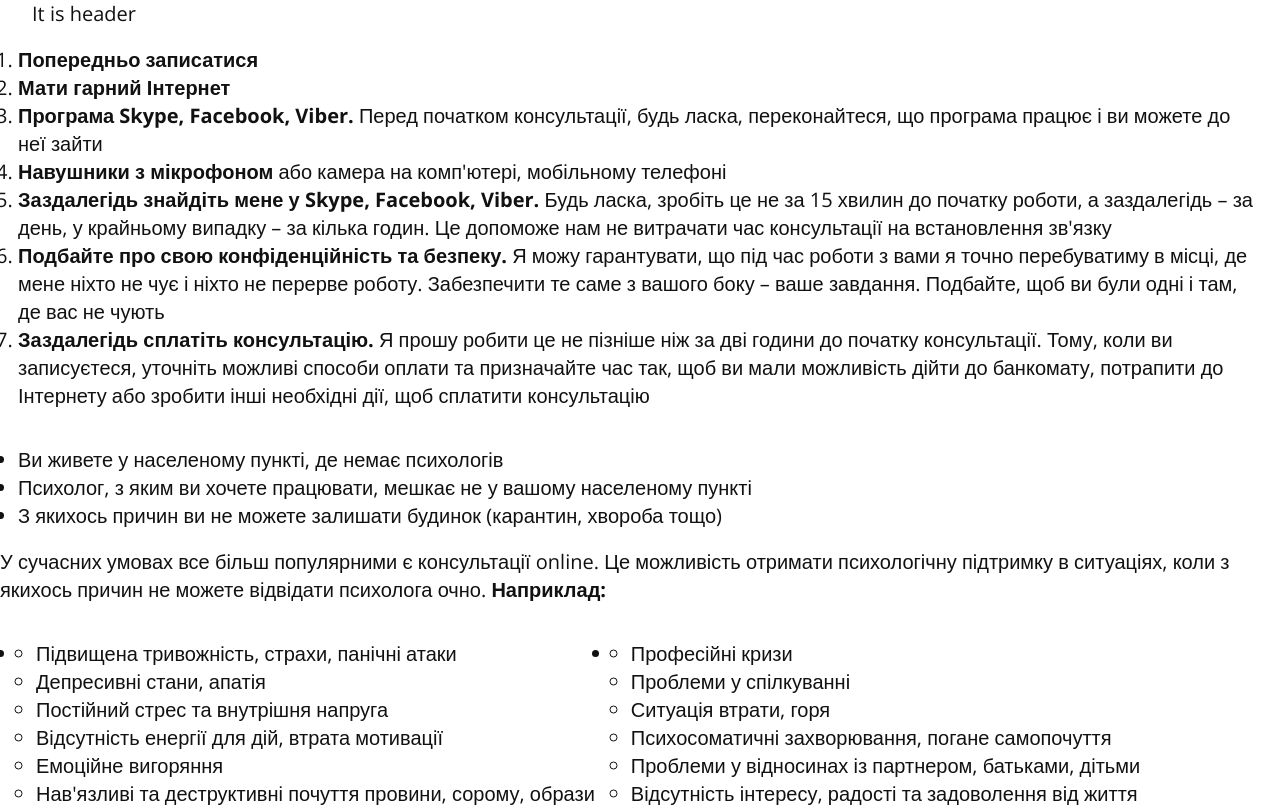
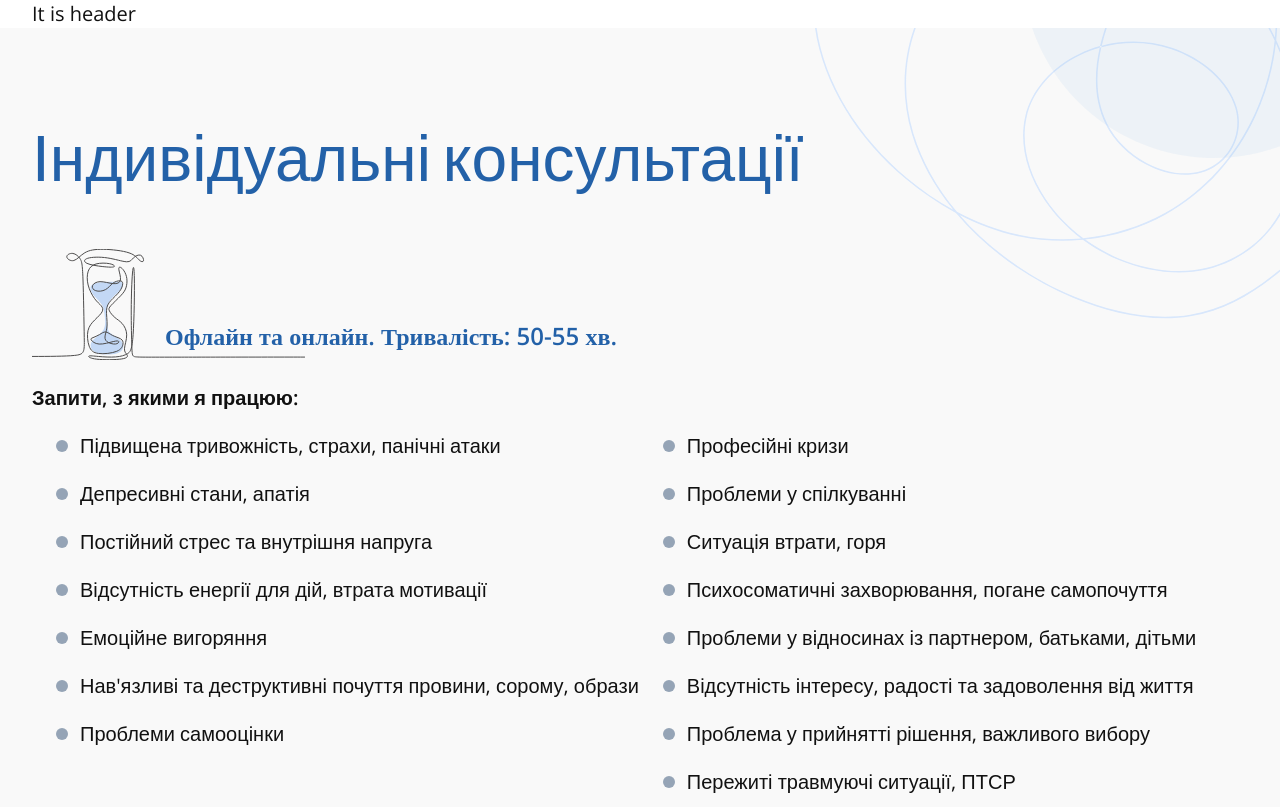
Before and after one commit to SoftRyzen-internship/psychologist, a Next.js app: page /consultations in a window 1280 px wide. Shown: the top 807 px of the page. Built offline with nearby package versions, Linux system fonts and the light colour scheme.

Commit message:
personalConsulting section

```diff
--- /dev/null
+++ b/src/components/Consultations/PersonalConsult/PersonalConsult.jsx
@@ -0,0 +1,43 @@
+import { Container } from '@/components';
+import s from './PersonalConsult.module.css';
+import { SectionTitle } from '@/components/SectionTitle/SectionTitle';
+import ReactMarkdown from 'react-markdown';
+import Image from 'next/image';
+
+const PersonalConsult = ({ data }) => {
+  return (
+    <>
+      <section className={s.sectionBG}>
+        <Container>
+          <SectionTitle title={data.heading} />
+          <div className={s.subtitle}>
+            <Image
+              className={s.image}
+              src="/icons/personalConsult.svg"
+              alt="1"
+              width={218}
+              height={89}
+            />
+            <ReactMarkdown>{data.format}</ReactMarkdown>
+          </div>
+          <div className={s.listWrapper}>
+            <ReactMarkdown>{data.requests}</ReactMarkdown>
+            <ul className={s.mainList}>
+              {data.list.map(({ id, content }) => {
+                return (
+                  <li key={id} className={s.mainListItem}>
+                    <ReactMarkdown>{content}</ReactMarkdown>
+                  </li>
+                );
+              })}
+            </ul>
+            {/* <ReactMarkdown>{data.list[0].content}</ReactMarkdown>
+          <ReactMarkdown>{data.list[1].content}</ReactMarkdown> */}
+          </div>
+        </Container>
+      </section>
+    </>
+  );
+};
+
+export default PersonalConsult;
--- /dev/null
+++ b/src/components/Consultations/PersonalConsult/PersonalConsult.module.css
@@ -0,0 +1,236 @@
+.sectionBG {
+  background-color: var(--bg2-color);
+  padding: 60px 0px 60px 0;
+
+  background-image: url(/icons/personalConsultBG.svg);
+  background-repeat: no-repeat;
+  background-size: 107px 107px;
+  background-position: top right;
+}
+
+.sectionBG > div > h2 {
+  font-size: 36px;
+  line-height: calc(40 / 36);
+
+  font-family: var(--font-alegreya);
+
+  color: var(--accent-text-color);
+}
+
+@media screen and (min-width: 768px) {
+  .sectionBG > div > h2 {
+    font-size: 52px;
+    line-height: calc(52 / 52);
+  }
+}
+
+@media screen and (min-width: 1280px) {
+  .sectionBG > div > h2 {
+    font-size: 64px;
+    line-height: calc(64 / 64);
+  }
+}
+
+@media screen and (min-width: 768px) {
+  .sectionBG {
+    padding: 80px 0 80px 0;
+    background-size: 136px 181px;
+  }
+}
+
+@media screen and (min-width: 1280px) {
+  .sectionBG {
+    padding: 100px 0 100px 0;
+    background-size: 479px 295px;
+  }
+
+  .image {
+    width: 273px;
+    height: 111px;
+  }
+}
+
+.subtitle {
+  margin-top: 57px;
+  display: flex;
+}
+
+.img {
+  margin-right: -8px;
+}
+
+/* .subtitle::before {
+  content: "";
+  display: inline-block;
+  width: 219px;
+  height: 89px;
+  margin-right: 10px;
+  background-image: url(/icons/personalConsult.svg);
+} */
+
+/* .subtitle p::before {
+  background-image: url("/icons/personalConsult.svg");
+  fill: black;
+} */
+
+.subtitle p {
+  position: relative;
+
+  font-family: 'Open Sans';
+  font-style: normal;
+  font-weight: 600;
+  font-size: 20px;
+  line-height: calc(28 / 20);
+
+  min-width: 220px;
+  top: 25px;
+  left: -118px;
+
+  color: var(--accent-text-color);
+}
+
+@media screen and (min-width: 768px) {
+  .subtitle p {
+    font-size: 24px;
+    line-height: 32px;
+
+    min-width: 490px;
+    top: 50px;
+    height: 32px;
+    left: -102px;
+  }
+}
+
+@media screen and (min-width: 1280px) {
+  .subtitle p {
+    top: 71px;
+    left: -140px;
+  }
+}
+
+/* .subtitle p::before {
+  content: "";
+  position: absolute;
+  top: 0;
+  left: 0;
+  width: 218px;
+  height: 89px;
+  background-image: url(/icons/personalConsult.svg);
+  fill: black;
+} */
+
+.listWrapper p:nth-child(1) {
+  font-family: var(--font-open-sans);
+  font-style: normal;
+  font-weight: 600;
+  font-size: 16px;
+  line-height: calc(24 / 16);
+
+  margin-top: 24px;
+  margin-bottom: 16px;
+}
+
+@media screen and (min-width: 768px) {
+  .listWrapper p:nth-child(1) {
+    font-size: 18px;
+    line-height: calc(28 / 18);
+  }
+}
+
+@media screen and (min-width: 1280px) {
+  .listWrapper p:nth-child(1) {
+    font-size: 20px;
+    line-height: calc(28 / 20);
+    margin-bottom: 20px;
+  }
+}
+
+.mainList {
+  list-style-type: none;
+  display: flex;
+  flex-direction: column;
+}
+
+@media screen and (min-width: 1280px) {
+  .mainList {
+    display: flex;
+    flex-direction: row;
+  }
+}
+
+.mainList ul {
+  list-style-type: none;
+  display: flex;
+  flex-direction: column;
+  gap: 16px;
+}
+
+@media screen and (min-width: 1280px) {
+  .mainList ul {
+    gap: 20px;
+  }
+}
+
+.mainListItem {
+  margin-bottom: 16px;
+}
+
+@media screen and (min-width: 1280px) {
+  .mainListItem {
+    margin-bottom: 0;
+  }
+}
+
+.mainList > li > ul > li::before {
+  content: '';
+  display: inline-block;
+  width: 8px;
+  position: absolute;
+  height: 8px;
+  left: 0;
+  top: 8px;
+  background-color: #95a4b6;
+  border-radius: 50%;
+
+  /* margin-right: 16px; */
+}
+
+@media screen and (min-width: 768px) {
+  .mainList > li > ul > li::before {
+    width: 10px;
+    height: 10px;
+  }
+}
+
+@media screen and (min-width: 1280px) {
+  .mainList > li > ul > li::before {
+    width: 12px;
+    height: 12px;
+  }
+}
+
+.mainList li {
+  position: relative;
+
+  font-style: normal;
+  font-weight: 400;
+  font-size: 16px;
+  line-height: calc(24 / 16);
+  padding-left: 16px;
+}
+
+@media screen and (min-width: 768px) {
+  .mainList li {
+    font-size: 18px;
+    line-height: calc(28 / 18);
+    padding-left: 20px;
+  }
+}
+
+@media screen and (min-width: 1280px) {
+  .mainList li {
+    font-size: 20px;
+    line-height: calc(28 / 20);
+    padding-left: 24px;
+  }
+}
--- a/src/pages/consultations.js
+++ b/src/pages/consultations.js
@@ -1,9 +1,10 @@
 import Head from 'next/head';
-import ReactMarkdown from 'react-markdown';
+// import ReactMarkdown from 'react-markdown';
 import { getData } from '@/lib/getData';
 import { folderPaths } from '@/utils/folderPaths';
+import PersonalConsultations from '@/views/Consultations/PersonalConsultations/PersonalConsultations';
 
-const ConsultationsPage = ({ individual, online, requirements, factors }) => {
+const ConsultationsPage = props => {
   return (
     <>
       <Head>
@@ -11,34 +12,7 @@ const ConsultationsPage = ({ individual, online, requirements, factors }) => {
 
         <meta name="viewport" content="width=device-width, initial-scale=1" />
       </Head>
-
-      <div>
-        <ReactMarkdown>{requirements.description}</ReactMarkdown>
-        <ReactMarkdown>{online.list}</ReactMarkdown>
-        <ReactMarkdown>{online.description}</ReactMarkdown>
-
-        <ul style={{ display: 'flex' }}>
-          {individual.list.map(({ id, content }) => {
-            return (
-              <li key={id}>
-                <ReactMarkdown>{content}</ReactMarkdown>
-              </li>
-            );
-          })}
-        </ul>
-
-        <h2>CARDS</h2>
-        <ul style={{ display: 'grid', gridTemplateColumns: '1fr 1fr' }}>
-          {factors.cards.map(({ title, content }, index) => (
-            <li key={index}>
-              <h3>{title}</h3>
-              <span>
-                <ReactMarkdown>{content}</ReactMarkdown>
-              </span>
-            </li>
-          ))}
-        </ul>
-      </div>
+      <PersonalConsultations data={props.individual} />
     </>
   );
 };
--- a/src/styles/globals.css
+++ b/src/styles/globals.css
@@ -60,7 +60,7 @@ p {
 
 ul,
 ol {
-  padding: 18px;
+  padding: 0;
   margin: 0;
 }
 
@@ -69,6 +69,7 @@ a {
   text-decoration: none;
   cursor: pointer;
 }
+
 button {
   cursor: pointer;
 }
--- /dev/null
+++ b/src/views/Consultations/PersonalConsultations/PersonalConsultations.jsx
@@ -0,0 +1,7 @@
+import PersonalConsult from '@/components/Consultations/PersonalConsult/PersonalConsult';
+
+const PersonalConsultations = ({ data }) => {
+  return <PersonalConsult data={data} />;
+};
+
+export default PersonalConsultations;
```
Also changed, not shown: src/content/consultations/individual.md (+1 -0 lines), public/icons/personalConsult.svg (added), public/icons/personalConsultBG.svg (added).
